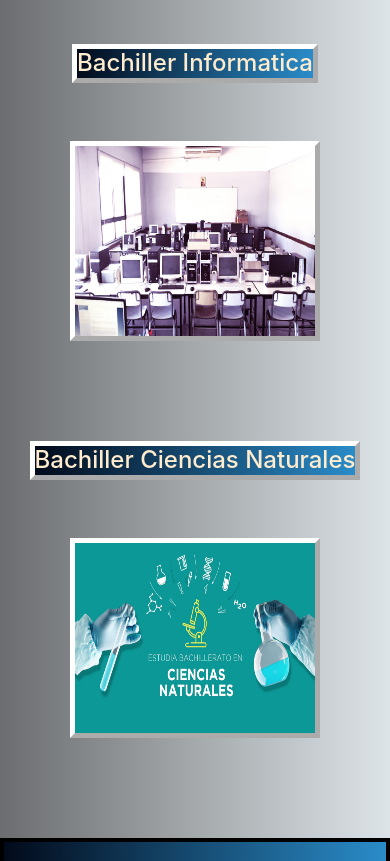
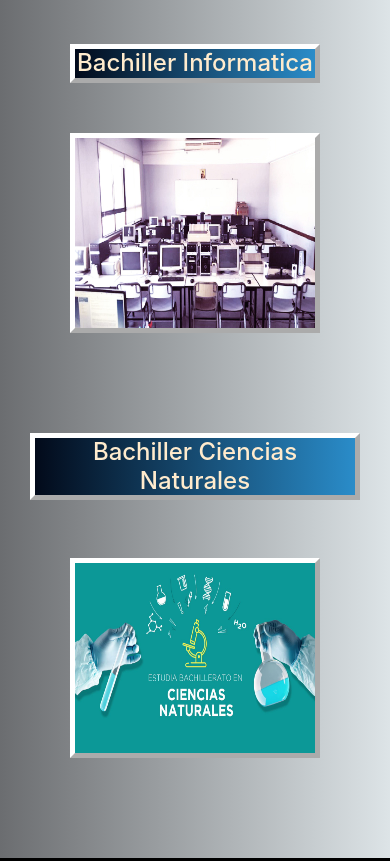
Before and after one commit to funtiandres/Atenagoras, a website: page pages/planesdeestudio.html in a window 390 px wide. Shown: the part 580-1441 px from the top of the page. Drawn offline with nearby package versions, Linux system fonts and the light colour scheme; a web font is replaced by a local one.

Commit message:
arreglos de errores en planes de estudio

```diff
--- a/pages/planesdeestudio.html
+++ b/pages/planesdeestudio.html
@@ -69,29 +69,37 @@
      <!-- incio main -->
         <main class="row">
             <!-- inicio portada -->
-            <section class=" section__img--portada  d-flex justify-content-center col-lg-12 ">
-                <div class="  d-flex justify-content-center">
+            <section class=" section__img--portada  col-lg-12 ">
+                <div class="  d-flex justify-content-center ">
                     <img class="imgPortada  animate__animated animate__pulse" src="../assets/compu.jpg" alt="imagenportal">
                 </div>
             </section>
             <!-- fin portada -->
 
-           <section class="section__Bachiller   col-lg-12 d-flex justify-content-around  ">
+           <section class="section__Bachiller d-flex justify-content-center col-lg-12">
+                <div class="section__Bachiller d-flex justify-content-between col-lg-6" >
+                        <div >
 
-               <div class="div__plan--h3">
                                 <h3 class="h3__Bachiller1  d-flex justify-content-center ">Bachiller Informatica</h3>
+
+
+                                <img class="imagen__Bachiller d-flex justify-content-center" src="../assets/instalaciones/inst3.jpg" alt="bachillerInformatica">
+
                         </div>
-                <div class="div__plan--h3">
-                   <img class="imagen__Bachiller d-flex justify-content-center" src="../assets/instalaciones/inst3.jpg" alt="bachillerInformatica">
-                </div>
-                <div class="div__plan--h3">
+
+                        <div class="section__Bachiller">
+
+
                                 <h3 class="h3__Bachiller2  d-flex justify-content-center ">Bachiller Ciencias Naturales</h3>
-                </div>
-                <div class="div__plan--h3">
+
+
                                 <img class="imagen__Bachiller d-flex justify-content-center" src="../assets/cienciasnaturales.jpg" alt="cienciaNaturales">
                         </div>
+                 </div>
+
 
             </section>
+
         </main>
 
     <!-- fin main -->
--- a/scss/_contenido.scss
+++ b/scss/_contenido.scss
@@ -102,10 +102,16 @@ $estilos: (
     border-radius: 10px solid black;
     color: blanchedalmond;
     border: 5px outset white;
+    text-align: center;
     }
     .h3__Bachiller2 {
     @extend .h3__Bachiller1;
     }
+    .div__Pestudio {
+        height: fit-content;
+        width: fit-content;
+    }
+
                                                             /* AUTORIDADES */
     .parrafo {
     font-size: 26px;
--- a/scss/_mediasq.scss
+++ b/scss/_mediasq.scss
@@ -203,12 +203,12 @@ height: 200px;
 .section__Bachiller {
     display: flex;
     flex-direction: column;
+    justify-content: center;
+    align-items: center;
 
 }
-.div__plan--h3 {
-    display: flex;
-    justify-content: center;
-}
+
+
                                     /* CONTACTO */
 .div__copy--margin {
     margin: 10px 0 0 0 ;
```
Also changed, not shown: css/estilo.css. Lines whose indentation alone changed are shown as unchanged.
